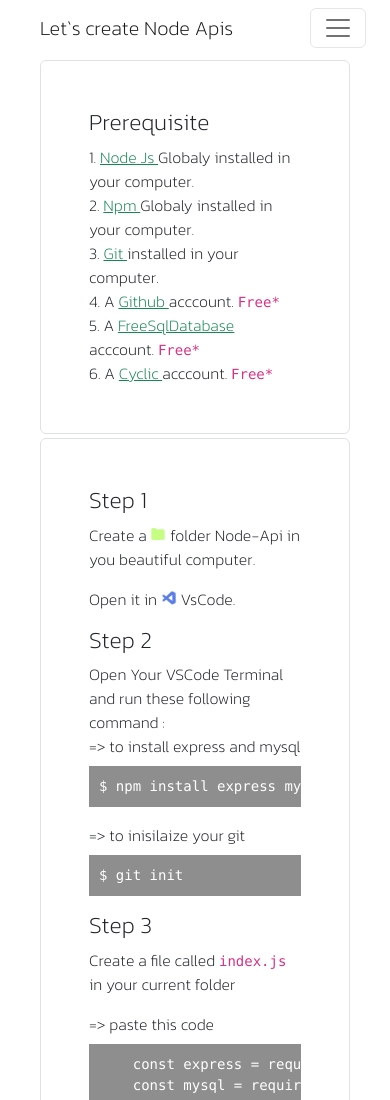
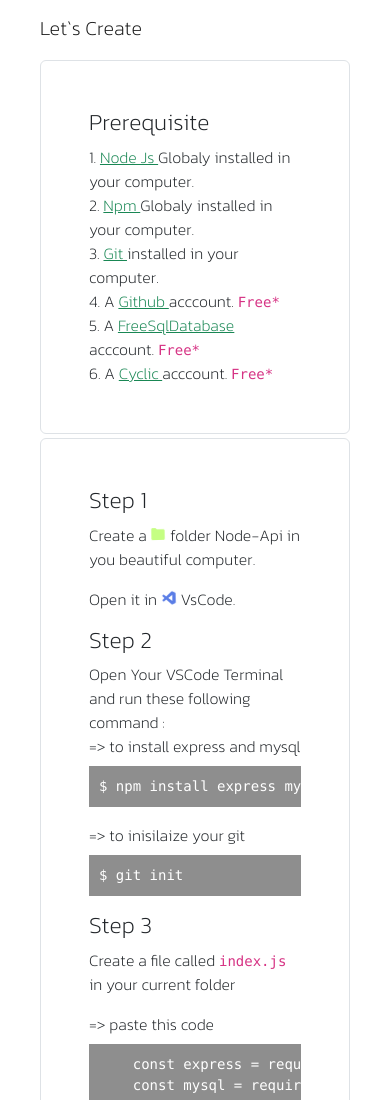
Before and after one commit to ChandanEduGaon/Test, a plain HTML site: page index.html in a window 390 px wide. Shown: the top 1100 px of the page. Drawn offline with nearby package versions, Linux system fonts and the light colour scheme.

Commit message:
Heading changed

```diff
--- a/index.html
+++ b/index.html
@@ -41,12 +41,7 @@
             <!-- place navbar here -->
             <nav class="navbar navbar-expand-sm navbar-light">
                 <div class="container">
-                    <a class="navbar-brand ms-3" href="/">Let`s create Node Apis</a>
-                    <button class="navbar-toggler d-lg-none" type="button" data-bs-toggle="collapse"
-                        data-bs-target="#collapsibleNavId" aria-controls="collapsibleNavId" aria-expanded="false"
-                        aria-label="Toggle navigation">
-                        <span class="navbar-toggler-icon"></span>
-                    </button>
+                    <a class="navbar-brand ms-3" href="/">Let`s Create</a>
                 </div>
             </nav>
 
```
